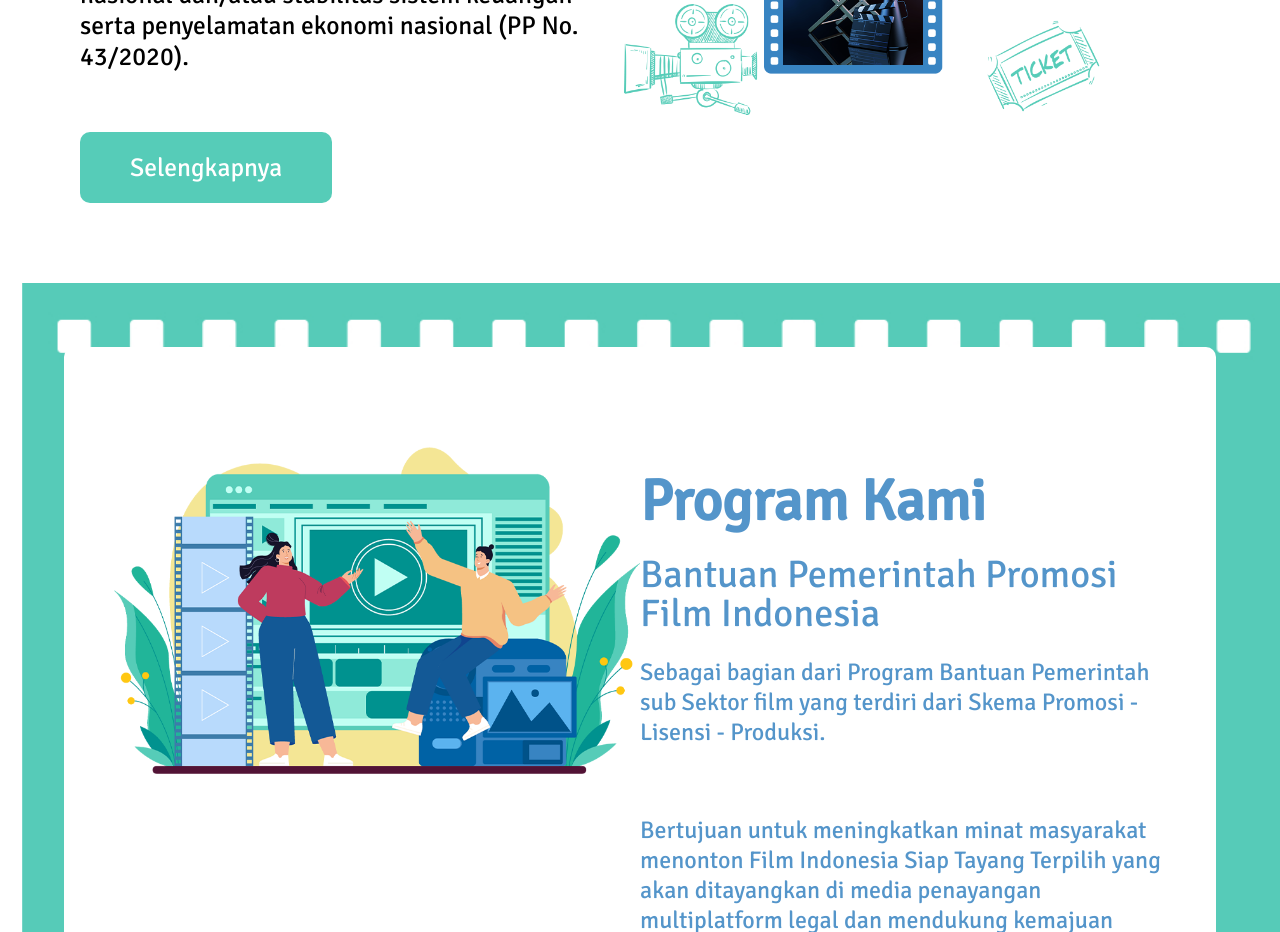
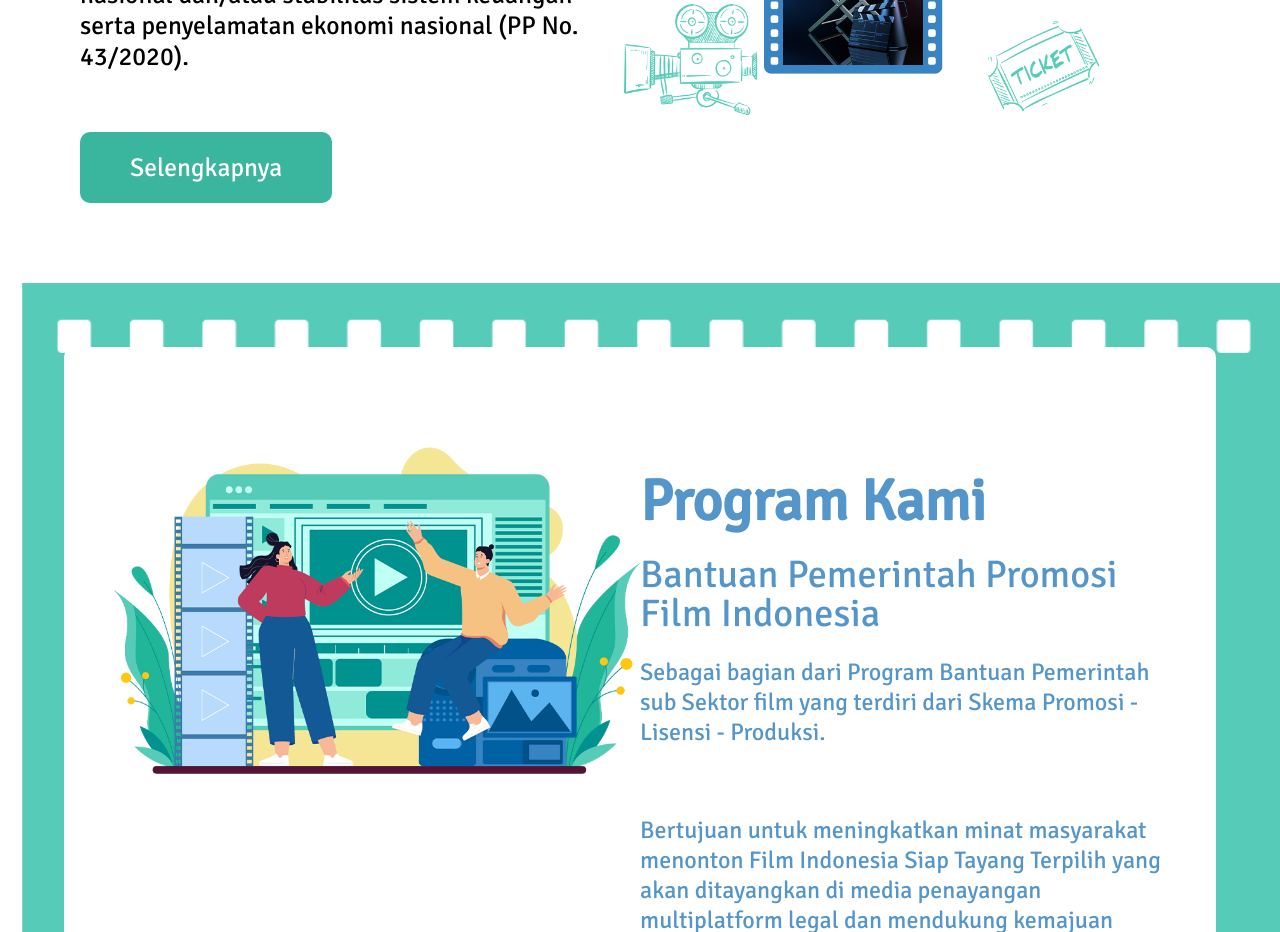
Before and after one commit to farolinar/penkemeparekraf-archive, a React (Create React App) app: page / in a window 1280 px wide. Shown: the part 1300-2232 px from the top of the page. Built offline with nearby package versions, Linux system fonts and the light colour scheme.

Commit message:
update main color, register wording

```diff
--- a/src/App.scss
+++ b/src/App.scss
@@ -2,7 +2,7 @@
   --main-blue: #3884c2;
   --main-light-blue: #5495CA;
   --main-darker-blue: #1F404F;
-  --main-light-green: #56ccb8;
+  --main-light-green: #3ab59e;
   --main-dark-green: #39887B;
 }
 
--- a/src/js/views/pages/downloadForm/DownloadForm.scss
+++ b/src/js/views/pages/downloadForm/DownloadForm.scss
@@ -35,7 +35,7 @@
             .our-program {
                 padding: 60px 30px 60px;
                 border-radius: 10px;
-                background-color: rgba(86, 204, 184, 0.8);
+                background-color: rgba(56, 132, 194, 0.8);
                 cursor: pointer;
                 font-size: 2vw;
                 font-weight: 700;
--- a/src/js/views/pages/registerTerms/constants.js
+++ b/src/js/views/pages/registerTerms/constants.js
@@ -226,9 +226,11 @@ export const DOCUMENT_TERMS = {
                 "i. Rencana jadwal dan timeline penayangan;",
                 "j.	Rincian anggaran biaya;",
                 "k.	Teaser Poster atau Poster atau still photo yang dapat menggambarkan filmnya;",
-                "l.	Target Penyelesaian pekerjaan dalam jangka waktu pelaksanaan program tahun 2021. Proposal dibuat dalam bentuk PDF dengan urutan yang benar dan lengkap serta halaman muka yang merujuk dengan jelas judul film",
+                "l.	Target Penyelesaian pekerjaan dalam jangka waktu pelaksanaan program tahun 2021.",
+                "Proposal dibuat dalam bentuk PDF dengan urutan yang benar dan lengkap serta halaman muka yang merujuk dengan jelas judul film."
             ]
         },
+
         {
             text: "Pengajuan Rincian Anggaran Biaya Promosi Film (format pada Unduh Dokumen Promosi Lampiran 6)"
         },
```
